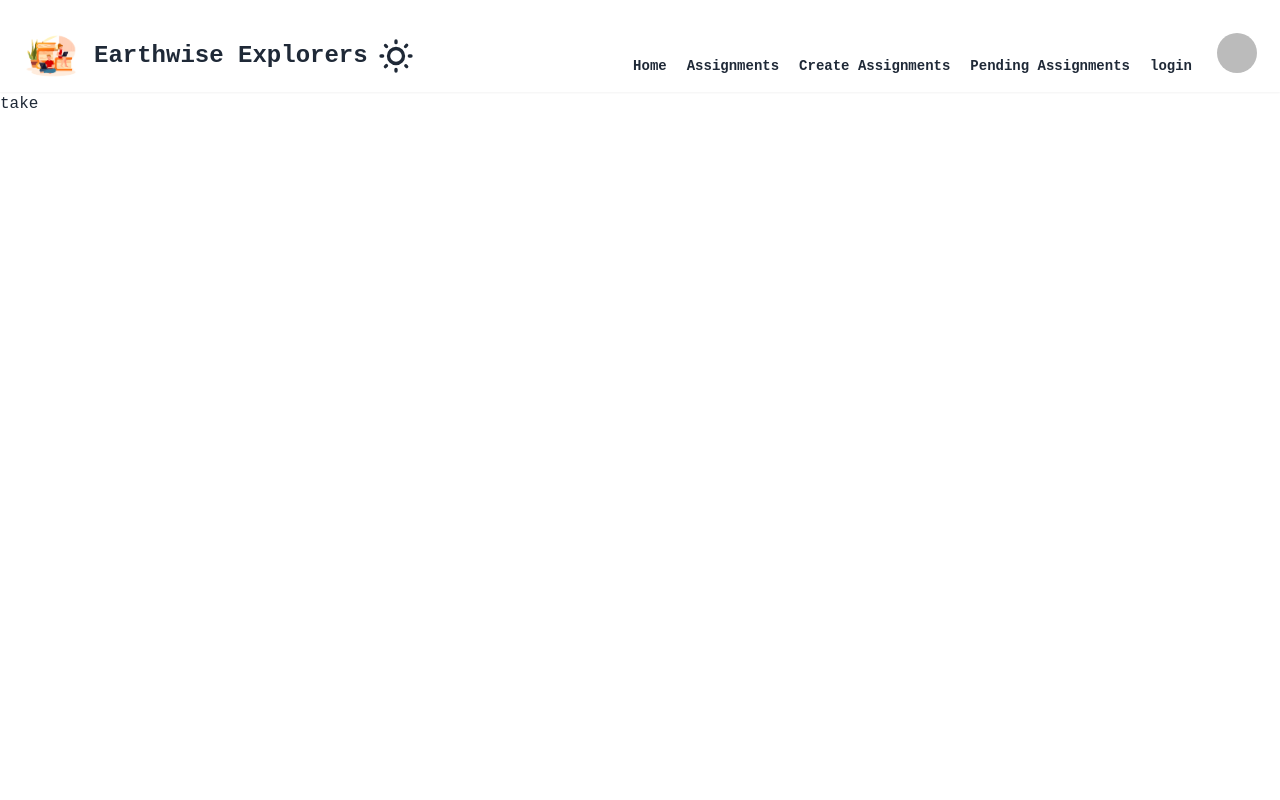
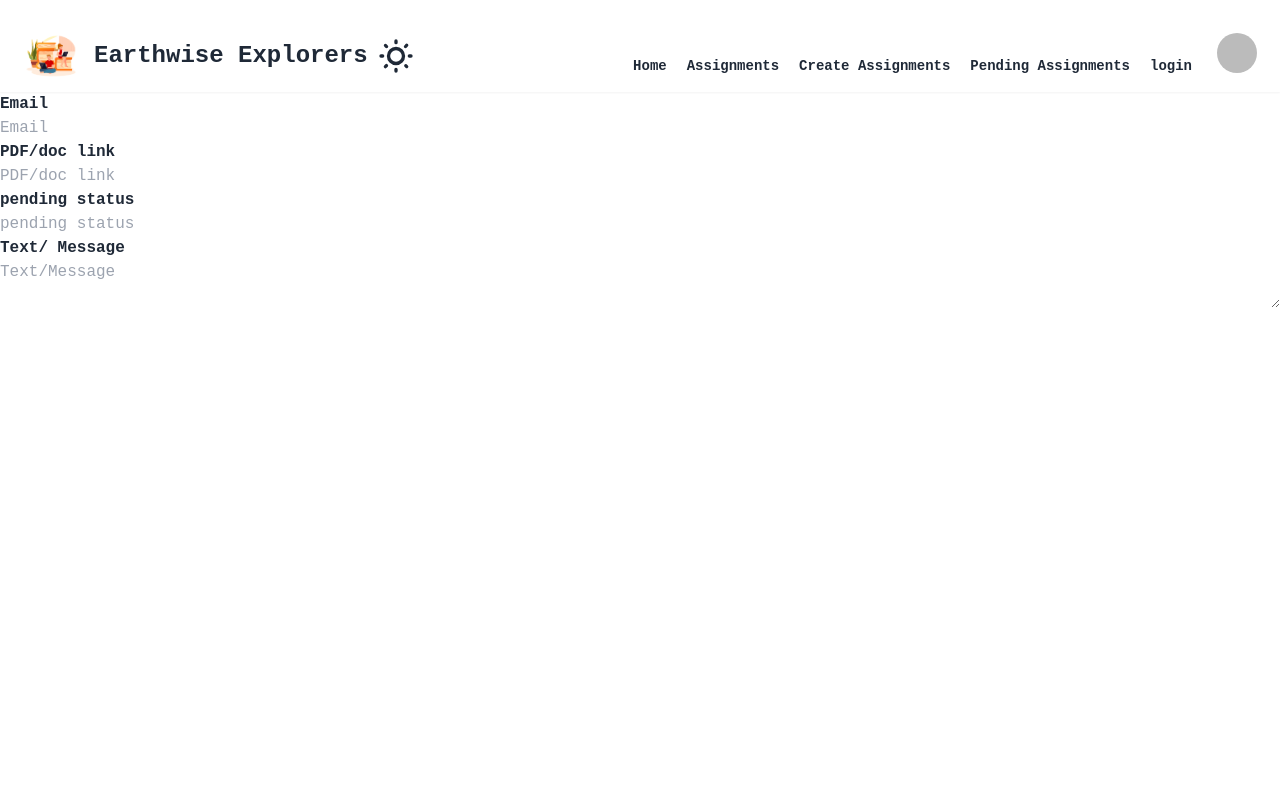
Before and after one commit to fatihatuzjohora/EarthwishClient11, a React (Vite) app: page /takeassigment/1 in a window 1280 px wide. Shown: the top 800 px of the page. Built offline with nearby package versions, Linux system fonts and the light colour scheme; no server answers; sample sign-in values are in the browser's storage.

Commit message:
filter done

```diff
--- a/src/Components/Navber/Assigment.jsx
+++ b/src/Components/Navber/Assigment.jsx
@@ -3,9 +3,10 @@ import { Link } from "react-router-dom";
 import Swal from "sweetalert2";
 
 const Assigment = () => {
+  const [filterData, setFilterData] = useState("");
   const [data, setdata] = useState([]);
   useEffect(() => {
-    fetch("http://localhost:5000/assigment", {
+    fetch(`http://localhost:5000/assigment?level=${filterData}`, {
       method: "GET",
       headers: {
         "Content-Type": "application/json",
@@ -18,13 +19,13 @@ const Assigment = () => {
         return response.json();
       })
       .then((data) => {
-        // console.log(data);
+      //  console.log(data);
         setdata(data);
       })
       .catch((error) => {
         console.error("Error fetching data:", error);
       });
-  }, []);
+  }, [filterData]);
 
   //----------------------------------
 
@@ -63,57 +64,22 @@ const Assigment = () => {
     });
   };
 
-  //----------------------------------
-
-  //   const { user } = useContext(AuthContext);
-  //   const {
-  //     register,
-  //     handleSubmit,
-  //   } = useForm();
-  //   const [data, setdata] = useState([]);
-  //   const [filterData, setFilterData] = useState([]);
-
-  //   //console.log(email);
-  //   const targatedData = (data) => {
-  //     const myData = data?.filter((e) => e.email === user.email);
-  //     setFilterData(myData);
-  //   };
-
-  //   useEffect(() => {
-  //     fetch("https://craft-henna-iota.vercel.app/craft")
-  //       .then((res) => res.json())
-  //       .then((data) => {
-  //         setdata(data);
-  //         targatedData(data);
-  //       })
-  //       .catch((error) => {
-  //         console.error("Error fetching data:", error);
-  //       });
-  //   }, []);
-
-  //   const filterdData = (d) => {
-  //     console.log(d);
-  //     const newFilter  = data.filter(item=>item.customization.toLowerCase() == d.customization.toLowerCase() )
-  //     setFilterData(newFilter);
-  //   };
-  //----------------------------------
+  //console.log(filterData);
+  //-------------
 
   return (
-    <div>
-      {/* <form
-        onSubmit={handleSubmit(filterdData)}
-        className="flex flex-col md:flex-row gap-3 mb-5"
+    <div className="">
+      <select
+        onChange={(e) => setFilterData(e.target.value)}
+        className="select w-full max-w-xs"
       >
-        <label>Assigment Level</label>
-        <select {...register("customization")} defaultValue="yes">
-          <option value="yes">Yes</option>
-          <option value="no">No</option>
-        </select>
-
-        <button className="border text-secondary " type="submit">
-          Search
-        </button>
-      </form> */}
+        <option disabled hidden selected>
+          Assigment Level
+        </option>
+        <option value="Easy">Easy</option>
+        <option value="Medium">Medium</option>
+        <option value="Hard">Hard</option>
+      </select>
 
       <div className=" mt-10 grid grid-cols-1 md:grid-cols-3 gap-5">
         {data?.map((item) => {
--- a/src/Components/SharePage/TakeAssigment.jsx
+++ b/src/Components/SharePage/TakeAssigment.jsx
@@ -3,7 +3,59 @@
 const TakeAssigment = () => {
     return (
         <div>
-            take
+                  <div>
+        <form>
+        <div className="col-span-full sm:col-span-3">
+          <label htmlFor="website" className=" font-bold">
+          Email
+          </label>
+          <input
+            id=""
+            type="email"
+            name="email"
+            placeholder="Email"
+            className="w-full rounded-md focus:ring focus:ring-opacity-75 dark:text-gray-50 focus:dark:ring-violet-600 dark:border-gray-300"
+          />
+        </div>
+
+        <div className="col-span-full sm:col-span-3">
+          <label htmlFor="website" className=" font-bold">
+          PDF/doc link
+          </label>
+          <input
+            id=""
+            type="text"
+            name=""
+            placeholder="PDF/doc link"
+            className="w-full rounded-md focus:ring focus:ring-opacity-75 dark:text-gray-50 focus:dark:ring-violet-600 dark:border-gray-300"
+          />
+        </div>
+        <div className="col-span-full sm:col-span-3">
+          <label htmlFor="website" className=" font-bold">
+          pending status
+          </label>
+          <input
+            id=""
+            type="text"
+            name=""
+            placeholder="pending status"
+            className="w-full rounded-md focus:ring focus:ring-opacity-75 dark:text-gray-50 focus:dark:ring-violet-600 dark:border-gray-300"
+          />
+        </div>
+        <div className="col-span-full">
+          <label htmlFor="bio" className="font-bold">
+            Text/ Message
+          </label>
+          <textarea
+            id=""
+            type='text'
+            name=""
+            placeholder="Text/Message"
+            className="w-full rounded-md focus:ring focus:ring-opacity-75 dark:text-gray-50 focus:dark:ring-violet-600 dark:border-gray-300"
+          ></textarea>
+        </div>
+        </form>
+      </div>
         </div>
     );
 };
--- a/src/Components/SharePage/Vew.jsx
+++ b/src/Components/SharePage/Vew.jsx
@@ -3,7 +3,7 @@ import { Link, useLoaderData, useParams } from "react-router-dom";
 const Vew = () => {
   const items = useLoaderData();
   const { _id } = useParams();
-  const singleData = items.find((i) => i._id == _id);
+  const singleData = items?.find((i) => i._id == _id);
  // console.log(singleData);
   return (
     <div>
```
Also changed, not shown: src/Components/Navber/Pending.jsx (+6 -6 lines).
